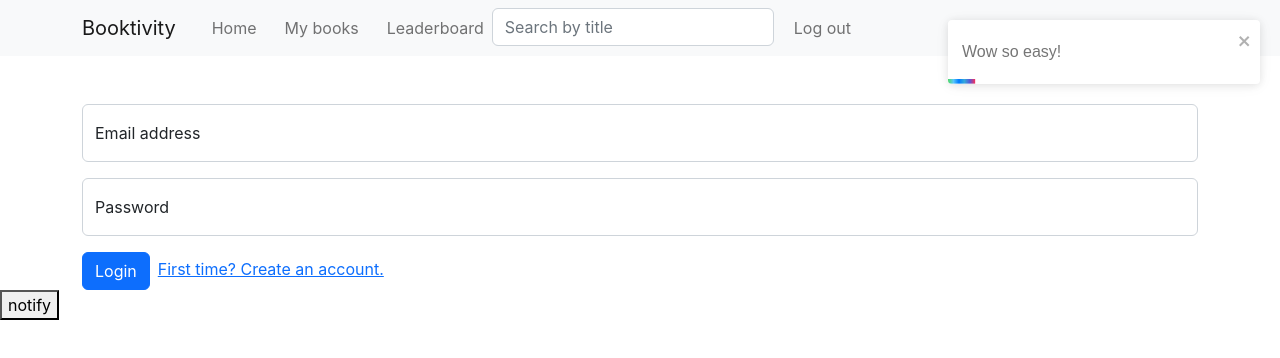
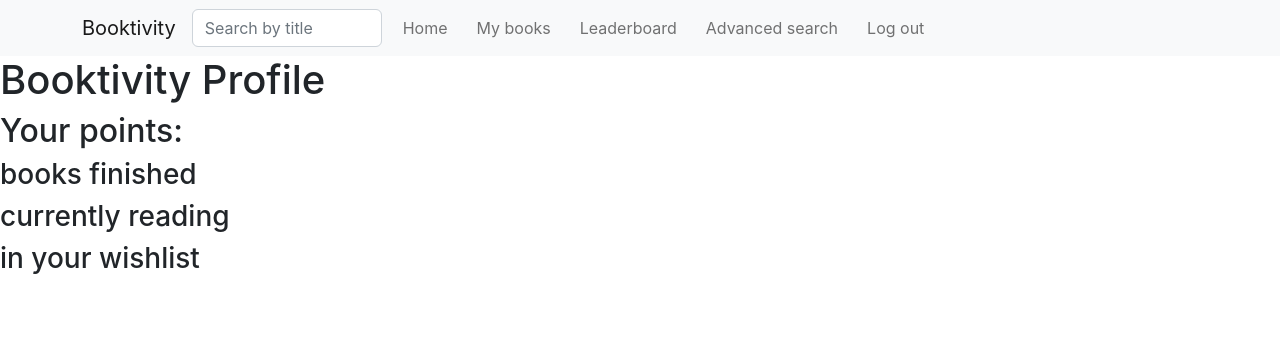
Before and after one commit to Finalcreature/Booktivity_fe, a React (Create React App) app: page /profile in a window 1280 px wide. Shown: the top 358 px of the page. Built offline with nearby package versions, Linux system fonts and the light colour scheme.

Commit message:
fixed signup

```diff
--- a/src/App.css
+++ b/src/App.css
@@ -11,5 +11,13 @@ body {
 }
 
 .nav-bar-link {
-  margin-left: 12px;
+  margin-left: 13px;
 }
+
+.search-page-container {
+  margin: 20px;
+}
+
+.search-container {
+  width: 190px;
+}
--- a/src/App.js
+++ b/src/App.js
@@ -3,29 +3,36 @@ import "react-toastify/dist/ReactToastify.css";
 import { ToastContainer, toast } from "react-toastify";
 import SignUp from "./pages/SignUp";
 import React, { useState, useEffect } from "react";
+import { Route, Routes } from "react-router-dom";
 import LogIn from "./pages/LogIn";
 import UserContextProvider from "./context/UserContext";
 import BookContextProvider from "./context/BookContext";
 import Leaderboard from "./pages/Leaderboard";
 import NavBar from "./components/NavBar";
 import Search from "./pages/Search";
+import Home from "./pages/Home";
+import UserProfile from "./pages/Profile";
 
 function App() {
-
-const notify = () => {
-  toast("hello")
-}
-
   return (
     <UserContextProvider>
       <BookContextProvider>
         <div className="App">
           <NavBar />
-          {/* <SignUp /> */}
-          <LogIn />
-          {/* <Leaderboard /> */}
+
+          <Routes>
+            <Route path="/" element={<Home />} />
+            <Route path="/login" element={<LogIn />} />
+            <Route path="/signup" element={<SignUp />} />
+            <Route path="/leaderboard" element={ <Leaderboard />} />
+
+            <Route path="/search" element={<Search />} />
+            <Route path="/profile" element={<UserProfile />} />
+          </Routes>
+
+
+
           <ToastContainer />
-          <button onClick={notify}>notify</button>
         </div>
       </BookContextProvider>
     </UserContextProvider>
--- a/src/components/NavBar.jsx
+++ b/src/components/NavBar.jsx
@@ -10,7 +10,7 @@ import Form from "react-bootstrap/Form";
 
 
 function NavBar() {
-  const { currentUser } = useContext(UserContext);
+  const { currentUser, setCurrentUser } = useContext(UserContext);
   const { setSearch, search } = useContext(BookContext);
 
   const navigate = useNavigate();
@@ -21,6 +21,7 @@ function NavBar() {
 
   const handleLogOut = () => {
     setLogOut(true);
+    setCurrentUser("");
     localStorage.clear();
     navigate("/");
     window.location.reload();
@@ -39,22 +40,9 @@ function NavBar() {
   return (
     <div>
       <Navbar bg="light" expand="lg">
-        <Container>
+        <Container className="nav-bar-container">
           <Navbar.Brand href="#home">Booktivity</Navbar.Brand>
-          <Navbar.Toggle aria-controls="basic-navbar-nav" />
-          <Navbar.Collapse id="basic-navbar-nav">
-            <Nav className="me-auto">
-              <Nav.Link className="nav-bar-link" href="#home">
-                Home
-              </Nav.Link>
-              <Nav.Link className="nav-bar-link" href="#link">
-                My books
-              </Nav.Link>
-              <Nav.Link className="nav-bar-link" href="#link">
-                Leaderboard
-              </Nav.Link>
-
-              <Form className="search-container" onSubmit={handleSubmitSearch}>
+          <Form className="search-container" onSubmit={handleSubmitSearch}>
                 <Form.Control
                   type="search"
                   placeholder="Search by title"
@@ -64,6 +52,24 @@ function NavBar() {
                   value={search}
                 />
               </Form>
+          <Navbar.Toggle aria-controls="basic-navbar-nav" />
+          <Navbar.Collapse id="basic-navbar-nav">
+
+            <Nav className="me-auto">
+              <Nav.Link className="nav-bar-link" href="/home">
+                Home
+              </Nav.Link>
+              <Nav.Link className="nav-bar-link" href="/myBooks">
+                My books
+              </Nav.Link>
+              <Nav.Link className="nav-bar-link" href="/leaderboard">
+                Leaderboard
+              </Nav.Link>
+              <Nav.Link className="nav-bar-link" href="/search">
+                Advanced search
+              </Nav.Link>
+
+
 
               {isLoggedin && (
                 <Nav.Link
--- a/src/context/BookContext.jsx
+++ b/src/context/BookContext.jsx
@@ -18,11 +18,13 @@ export default function BookContextProvider({ children }) {
 
 
   const getResults = async () => {
+    console.log(search);
     const res = await axios.get("http://localhost:8080/books", {
       params: {
         searchTerms: search,
       },
     });
+    console.log()
     setResult(res.data.data);
   };
 
--- a/src/context/UserContext.jsx
+++ b/src/context/UserContext.jsx
@@ -15,10 +15,11 @@ export default function UserContextProvider({ children }) {
     country: "",
     age: "",
     email: "",
+    gender: "",
     password: "",
     repassword: "",
   });
-  const { username, country, age, email, password, repassword } = signupInfo;
+  const { username, country, age, email, password, repassword, gender } = signupInfo;
   //   const { email, password } = loginInfo;
 
   const [currentUser, setCurrentUser] = useState({
@@ -47,12 +48,13 @@ export default function UserContextProvider({ children }) {
         username,
         country,
         age,
+        gender,
         email,
         password,
         repassword,
       });
       console.log(signUser);
-      if (signUser.data.success === true) {
+      if (signUser.status === 200) {
         setSignupInfo({
           username: "",
           country: "",
@@ -64,8 +66,8 @@ export default function UserContextProvider({ children }) {
         toast.success("Sign up successfull, please log in.");
       }
     } catch (err) {
-      console.log(err.response.data);
-      toast.error(err.response.data);
+      console.log(err);
+      toast.error(err);
     }
   };
 
@@ -73,17 +75,18 @@ export default function UserContextProvider({ children }) {
     e.preventDefault();
     // setLoading(true);
     try {
-      const { data } = await axios.post(
+      const data  = await axios.post(
         "http://localhost:8080/user/login",
         loginInfo
       );
 
-      if (data.success === true) {
+      if (data) {
         setLoginInfo({
           email: "",
           password: "",
         });
-       setCurrentUser(data.data.User)
+        console.log(data);
+       setCurrentUser(data.data.user)
         // setUserRole(data.userRole)
         // setLoggedIn(true);
         // setLoading(false);
@@ -95,7 +98,7 @@ export default function UserContextProvider({ children }) {
         }
       }
     } catch (err) {
-      console.log(err.response.data);
+      console.log(err);
       toast.error(err.response.data);
     }
   };
--- /dev/null
+++ b/src/pages/Home.js
@@ -0,0 +1,5 @@
+function Home() {
+  return <div>We are at home page</div>;
+}
+
+export default Home;
--- a/src/pages/LogIn.js
+++ b/src/pages/LogIn.js
@@ -24,10 +24,10 @@ function LogIn() {
 
   const { email, password } = loginInfo;
 
-  useEffect(() => {
-    console.log(loginInfo);
-    toast("Wow so easy!");
-  }, [loginInfo]);
+  // useEffect(() => {
+  //   console.log(loginInfo);
+  //   toast("Wow so easy!");
+  // }, [loginInfo]);
 
   //   const handleLogin = async (e) => {
   //     e.preventDefault();
--- a/src/pages/Profile.js
+++ b/src/pages/Profile.js
@@ -6,7 +6,7 @@ function UserProfile() {
   const { currentUser } = useContext(UserContext);
 
   return (
-    profile && (
+    currentUser && (
       <div className="profile-page-container">
         <div className="profile-title-container">
           <h1 className="profile-title">Booktivity Profile</h1>
--- a/src/pages/Search.js
+++ b/src/pages/Search.js
@@ -3,9 +3,9 @@ import { BookContext } from "../context/BookContext";
 import Form from "react-bootstrap/Form";
 import Button from "react-bootstrap/Button";
 import SearchResult from "../components/SearchResults";
+import Accordion from "react-bootstrap/Accordion";
 
 function Search() {
-
   const {
     search,
     getResults,
@@ -36,6 +36,10 @@ function Search() {
     <div className="search-page-container">
       <h1 className="search-title">Search result</h1>
 
+      <Accordion >
+        <Accordion.Item eventKey="0">
+          <Accordion.Header>Advanced search</Accordion.Header>
+          <Accordion.Body>
             <Form
               className="advanced-search-form"
               onSubmit={handleSubmitAdvancedSearch}
@@ -101,7 +105,7 @@ function Search() {
                 className="mb-3 search-input"
                 controlId="exampleForm.ControlInput5"
               >
-          <Form.Label>ISBN #</Form.Label>
+                <Form.Label>ISBN</Form.Label>
                 <Form.Control
                   type=""
                   placeholder=""
@@ -115,6 +119,10 @@ function Search() {
                 Search
               </Button>
             </Form>
+          </Accordion.Body>
+        </Accordion.Item>
+      </Accordion>
+
       <SearchResult search={result} />
     </div>
   );
--- a/src/pages/SignUp.js
+++ b/src/pages/SignUp.js
@@ -76,7 +76,7 @@ function SignUp() {
           label="User Name"
           className="mb-3"
         >
-          <Form.Control type="text" placeholder="username" />
+          <Form.Control required type="text" placeholder="username" />
         </FloatingLabel>
 
         <FloatingLabel
@@ -86,7 +86,7 @@ function SignUp() {
           label="Email address"
           className="mb-3"
         >
-          <Form.Control type="email" placeholder="name@example.com" />
+          <Form.Control required type="email" placeholder="name@example.com" />
         </FloatingLabel>
         <FloatingLabel
           onChange={handleChange}
@@ -98,6 +98,17 @@ function SignUp() {
           <Form.Control type="number" placeholder="age" />
         </FloatingLabel>
 
+          <Form.Select
+            onChange={handleChange}
+            className="mb-3"
+            aria-label="Default select example"
+            id="gender"
+          >
+            <option value="">Select Gender</option>
+            <option value="M">Male</option>
+            <option value="F">Female</option>
+          </Form.Select>
+
         <FloatingLabel controlId="country" className="mb-3">
           <Select
             options={options}
@@ -107,6 +118,8 @@ function SignUp() {
           />
         </FloatingLabel>
 
+
+
         <FloatingLabel
           onChange={handleChange}
           value={password}
@@ -114,7 +127,7 @@ function SignUp() {
           label="Password"
           className="mb-3"
         >
-          <Form.Control type="password" placeholder="password" />
+          <Form.Control required type="password" placeholder="password" />
         </FloatingLabel>
         <FloatingLabel
           onChange={handleChange}
```
Lines whose indentation alone changed are shown as unchanged.
